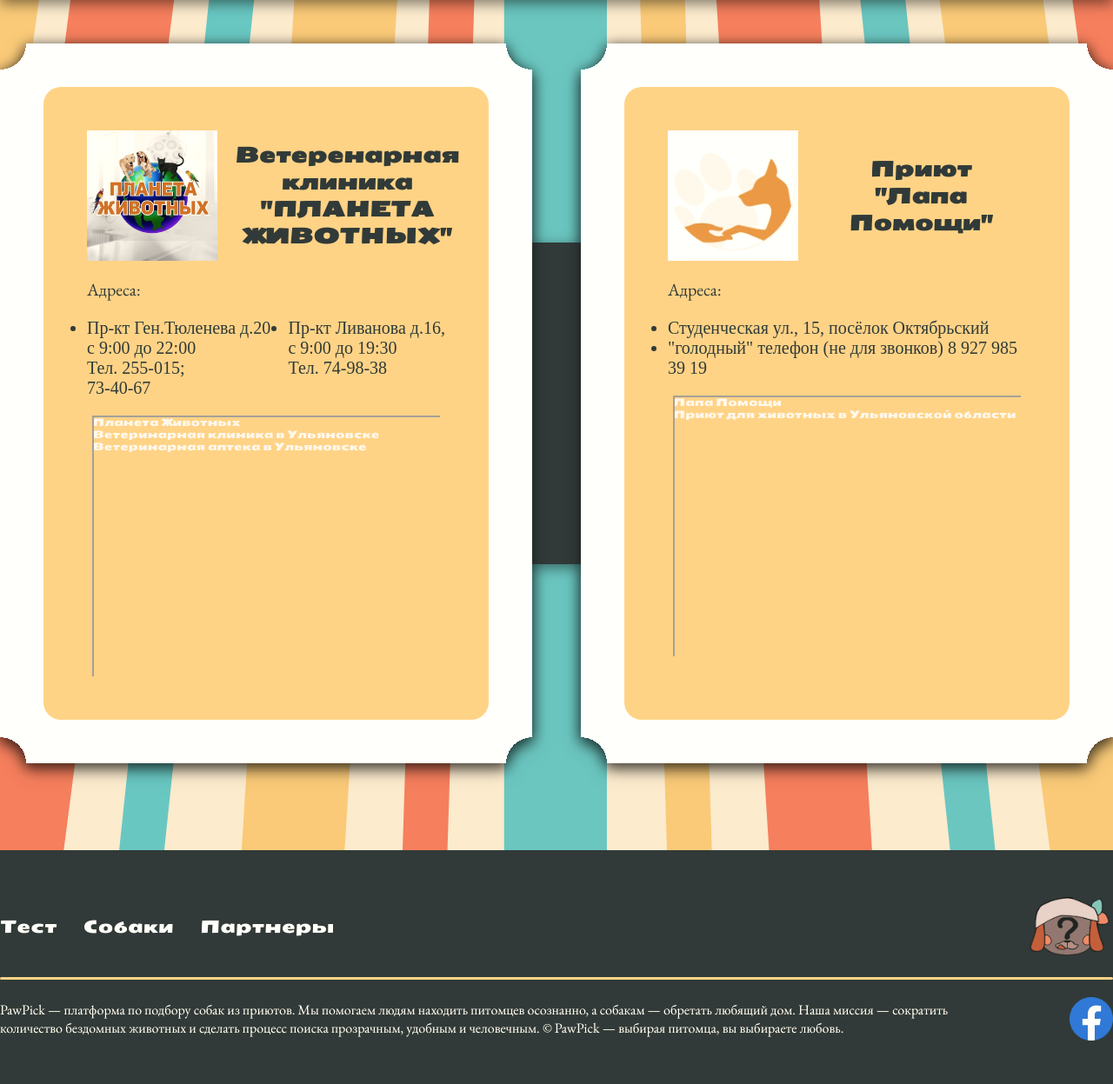
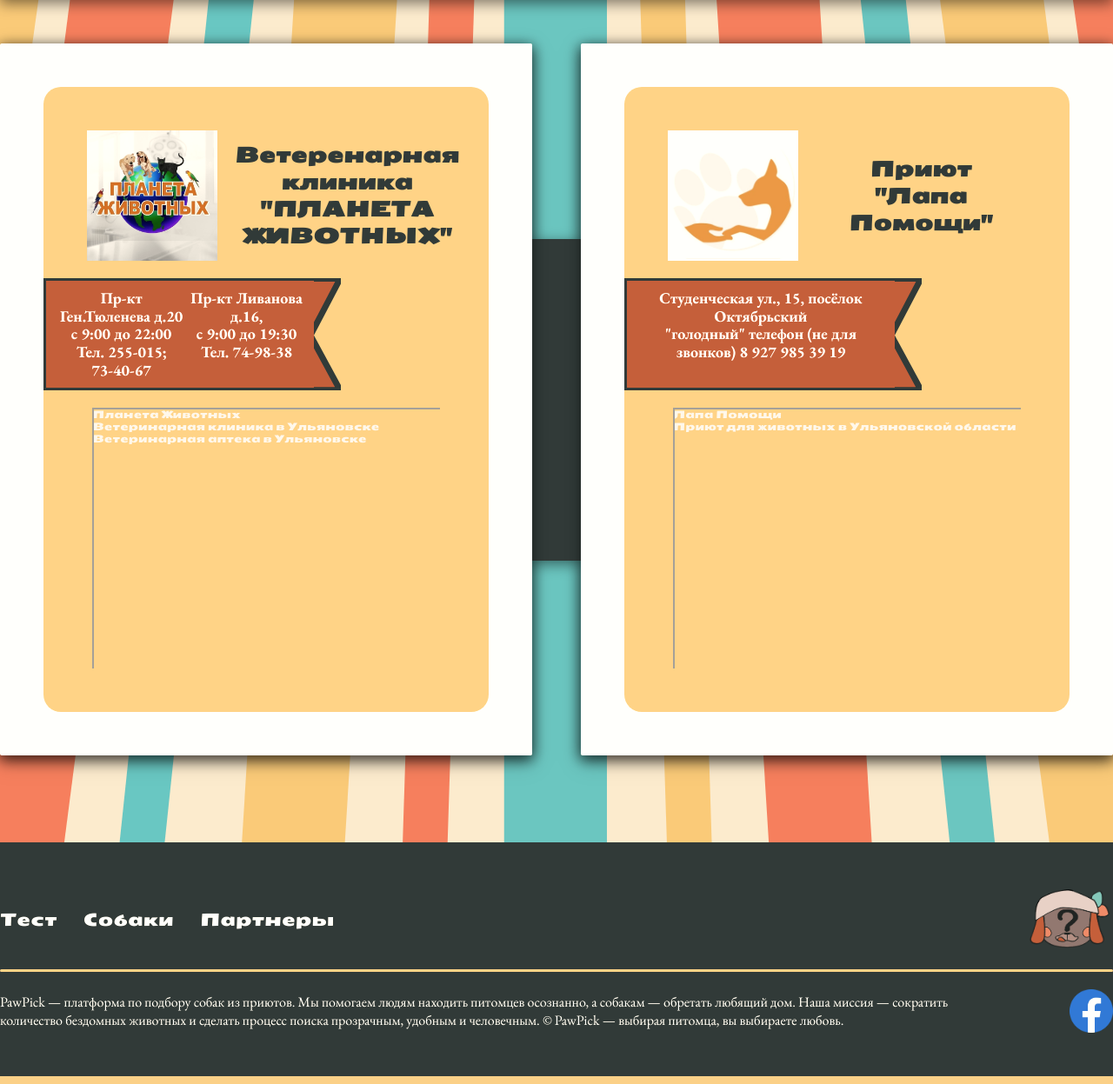
Before and after one commit to Aiokeshi/PawPick, a Django app: page /vet/ in a window 1280 px wide. Shown: the part 88-1335 px from the top of the page at 87% size. Run offline with Django 5.2, Linux system fonts and the light colour scheme.

Commit message:
дизайн партнеры

```diff
--- a/app/app/settings.py
+++ b/app/app/settings.py
@@ -48,7 +48,7 @@ INSTALLED_APPS = [
 
 MIDDLEWARE = [
     'django.middleware.security.SecurityMiddleware',
-    "whitenoise.middleware.WhiteNoiseMiddleware",
+    # "whitenoise.middleware.WhiteNoiseMiddleware",
     'django.contrib.sessions.middleware.SessionMiddleware',
     'django.middleware.common.CommonMiddleware',
     'django.middleware.csrf.CsrfViewMiddleware',
@@ -133,4 +133,4 @@ STATICFILES_DIRS: list[Path] =[
 ]
 
 
-STATICFILES_STORAGE = 'whitenoise.storage.CompressedManifestStaticFilesStorage'
+# STATICFILES_STORAGE = 'whitenoise.storage.CompressedManifestStaticFilesStorage'
--- a/app/catalog/models.py
+++ b/app/catalog/models.py
@@ -51,7 +51,7 @@ class Cards(models.Model):
         verbose_name='Теги'
     )
 
-    health = models.TextField(blank=True, null=True, verbose_name='Результат')
+    qresult = models.TextField(blank=True, null=True, verbose_name='Результат')
     class Meta:
         db_table = 'card'
         verbose_name = 'Карточки'
--- a/app/main/templates/main/vet.html
+++ b/app/main/templates/main/vet.html
@@ -8,38 +8,55 @@
 
     <section class="vet fade-in">
 
-        <div class="form vet_clin">
+        <div class="vet_clin">
             <div class="form_form">
 
             <div class="vet_title">
             <img src="/static/main/img/vetlogo1.jpg" class="vet_img" alt="">
             <h2>Ветеренарная клиника <br> "ПЛАНЕТА ЖИВОТНЫХ"</h2></div>
-            <p class="vet_text">Адреса:</p>
-            <ul class="vetul">
-                <li class="vet_text">Пр-кт Ген.Тюленева д.20 <br>
+            <a class="label vetlab">
+            <ul class="vetul card_title">
+                <p class="vet_text">Пр-кт Ген.Тюленева д.20 <br>
                     с 9:00 до 22:00<br>
                     Тел. 255-015;<br>
-                    73-40-67</li>
-                <li class="vet_text">Пр-кт Ливанова д.16,<br>
+                    73-40-67</p>
+                <p class="vet_text">Пр-кт Ливанова д.16,<br>
                     с 9:00 до 19:30<br>
-                    Тел. 74-98-38</li>
+                    Тел. 74-98-38</p>
             </ul>
-
+            <svg
+                class="label-tail"
+                viewBox="0 0 21 63"
+                preserveAspectRatio="none"
+              >
+                <path d="M0 0H20.6857L0 32.0727L20.6857 63H0V0Z" />
+              </svg>
+            </a>
             <div style="position:relative;overflow:hidden;" class="map"><a href="https://yandex.ru/maps/org/planeta_zhivotnykh/1379225683/?utm_medium=mapframe&utm_source=maps" style="color:#eee;font-size:12px;position:absolute;top:0px;">Планета Животных</a><a href="https://yandex.ru/maps/195/ulyanovsk/category/veterinary_clinic/184107216/?utm_medium=mapframe&utm_source=maps" style="color:#eee;font-size:12px;position:absolute;top:14px;">Ветеринарная клиника в Ульяновске</a><a href="https://yandex.ru/maps/195/ulyanovsk/category/veterinary_pharmacy/184107214/?utm_medium=mapframe&utm_source=maps" style="color:#eee;font-size:12px;position:absolute;top:28px;">Ветеринарная аптека в Ульяновске</a><iframe src="https://yandex.ru/map-widget/v1/?ll=48.588723%2C54.383366&mode=search&oid=1379225683&ol=biz&z=15.39" class="map" frameborder="1" allowfullscreen="true" style="position:relative;"></iframe></div>
         </div>
         </div>
 
-         <div class="form vet_clin">
+         <div class="vet_clin">
             <div class="form_form">
 
             <div class="vet_title">
             <img src="/static/main/img/vetlogo2.jpg" class="vet_img" alt="">
             <h2>Приют <br> "Лапа Помощи"</h2></div>
-            <p class="vet_text"> Адреса:</p>
-            <ul >
-                <li class="vet_text">Студенческая ул., 15, посёлок Октябрьский</li>
-                <li class="vet_text">"голодный" телефон (не для звонков) 8 927 985 39 19</li>
+            <a class="label vetlab">
+
+            <ul class=" card_title">
+                <p class="vet_text">Студенческая ул., 15, посёлок Октябрьский</p>
+                <p class="vet_text">"голодный" телефон (не для звонков) 8 927 985 39 19</p>
             </ul>
+              <svg
+                class="label-tail"
+                viewBox="0 0 21 63"
+                preserveAspectRatio="none"
+              >
+                <path d="M0 0H20.6857L0 32.0727L20.6857 63H0V0Z" />
+              </svg>
+            </a>
+
 
             <div style="position:relative;overflow:hidden;" class="map"><a href="https://yandex.ru/maps/org/lapa_pomoshchi/4375438057/?utm_medium=mapframe&utm_source=maps" style="color:#eee;font-size:12px;position:absolute;top:0px;">Лапа Помощи</a><a href="https://yandex.ru/maps/11153/ulyanovsk-oblast/category/animal_shelter/16058225738/?utm_medium=mapframe&utm_source=maps" style="color:#eee;font-size:12px;position:absolute;top:14px;">Приют для животных в Ульяновской области</a><iframe src="https://yandex.ru/map-widget/v1/org/lapa_pomoshchi/4375438057/?ll=48.689885%2C54.332108&z=16.94" class="map" frameborder="1" allowfullscreen="true" style="position:relative;"></iframe></div>
         </div>
--- a/app/static/main/css/animations.css
+++ b/app/static/main/css/animations.css
@@ -26,7 +26,7 @@
   object-fit: cover;
   object-position: center;
   display: none;
-  border-radius: 5px;
+  border-radius: 2px;
 }
 
 .slider img.active {
@@ -42,7 +42,7 @@
   font-size: 24px;
   cursor: pointer;
   padding: 5px 10px;
-  border-radius: 5px;
+  border-radius: 2px;
 }
 
 #prev {
@@ -68,7 +68,7 @@
   object-fit: cover;
   object-position: center;
   display: none;
-  border-radius: 5px;
+  border-radius: 2px;
 }
 
 .card_slider img.active {
--- a/app/static/main/css/catalog.css
+++ b/app/static/main/css/catalog.css
@@ -174,6 +174,8 @@
   row-gap: 14px;
   overflow: visible;
   filter: drop-shadow(0px 4px 8px rgba(0, 0, 0, 0.5));
+  border-radius: 2px;
+
 }
 
 .card_image {
@@ -329,7 +331,7 @@
   flex-direction: column;
   row-gap: 40px;
   padding: 40px;
-
+  border-radius: 2px;
 }
 
 .short_info {
@@ -337,6 +339,7 @@
   flex-direction: row;
   column-gap: 50px;
   justify-content: space-between;
+
 }
 
 .short_desc {
@@ -346,6 +349,7 @@
   display: flex;
   flex-direction: column;
   row-gap: 10px;
+  border-radius: 2px;
 }
 
 .short_desc h2,
@@ -481,7 +485,8 @@
     column-gap: 50px;
   }
   .catback {
-    background-size: 1100px;
+    background-size: 1114px;
+
   }
   .filflag {
     max-width: 200px;
--- a/app/static/main/css/footer.css
+++ b/app/static/main/css/footer.css
@@ -17,7 +17,7 @@ flex-direction: column;
 }
 .divider{
     height: 3px;
-    border-radius: 5px;
+    border-radius: 2px;
     min-width: 350px;
     max-width: 1480px;
     background-color:#FACA78;
--- a/app/static/main/css/forms.css
+++ b/app/static/main/css/forms.css
@@ -64,7 +64,7 @@ input {
 .form_input {
   padding: 10px;
   border: 3px solid #6ac6c1;
-  border-radius: 5px;
+  border-radius: 2px;
   background-color: white;
 }
 
@@ -140,7 +140,7 @@ input {
   }
 
   .form_input {
-    border-radius: 5px;
+    border-radius: 2px;
   }
   .abtn {
     font-size: 20px;
@@ -194,7 +194,7 @@ input {
   }
 
   .form_input {
-    border-radius: 5px;
+    border-radius: 2px;
     padding: 5px;
   }
   .abtn {
--- a/app/static/main/css/main.css
+++ b/app/static/main/css/main.css
@@ -89,7 +89,7 @@
   padding: 40px 20px;
   margin: 40px;
   background-color: #2b3939;
-  border-radius: 5px;
+  border-radius: 2px;
   display: flex;
   flex-direction: column;
   row-gap: 10px;
@@ -112,7 +112,7 @@
 
 .mini_divider {
   height: 3px;
-  border-radius: 5px;
+  border-radius: 2px;
   width: 100%;
   background-color: #faca78;
 }
@@ -235,7 +235,7 @@
   .navbtn {
     padding: 20px 20px;
     margin: 30px;
-    border-radius: 5px;
+    border-radius: 2px;
     row-gap: 10px;
 
     h2 {
@@ -341,7 +341,7 @@
   .navbtn {
     padding: 10px 10px;
     margin: 30px;
-    border-radius: 5px;
+    border-radius: 2px;
     row-gap: 10px;
 
     h2 {
@@ -446,7 +446,7 @@
   .navbtn {
     padding: 10px 10px;
     margin: 30px;
-    border-radius: 5px;
+    border-radius: 2px;
     row-gap: 10px;
 
     h2 {
--- a/app/static/main/css/qtest.css
+++ b/app/static/main/css/qtest.css
@@ -39,7 +39,7 @@ input[type="radio"]:checked {
 }
 .qdivid{
      height: 3px;
-    border-radius: 5px;
+    border-radius: 2px;
     min-width: 350px;
     max-width: 1480px;
     background-color:#D0542E;
--- a/app/static/main/css/vet.css
+++ b/app/static/main/css/vet.css
@@ -14,14 +14,23 @@
     height: 300px;
     align-self: center;
 }
-
+.vetlab{
+        left: -50px;
+    max-height: none;
+}
 .vet_clin {
     width: 40%;
+    display: flex;
+    flex-direction: column;
+    row-gap: 20px;
+    filter: drop-shadow(0px 4px 8px rgba(0, 0, 0, 0.5));
+    padding: 50px;
+    background-color: white;
+    border-radius: 2px;
 }
 
 .vet_text {
-    font-size: 20px;
-    color: #2B3939;
+    font-size: 18px;
 }
 
 .vet_title {
```
Also changed, not shown: app/qtest/templates/qtest/result.html (+0 -17 lines), app/static/main/css/result.css (+51 -5 lines), app/catalog/migrations/0010_cards_qresult_alter_cards_health.py (added), app/db.sqlite3.
